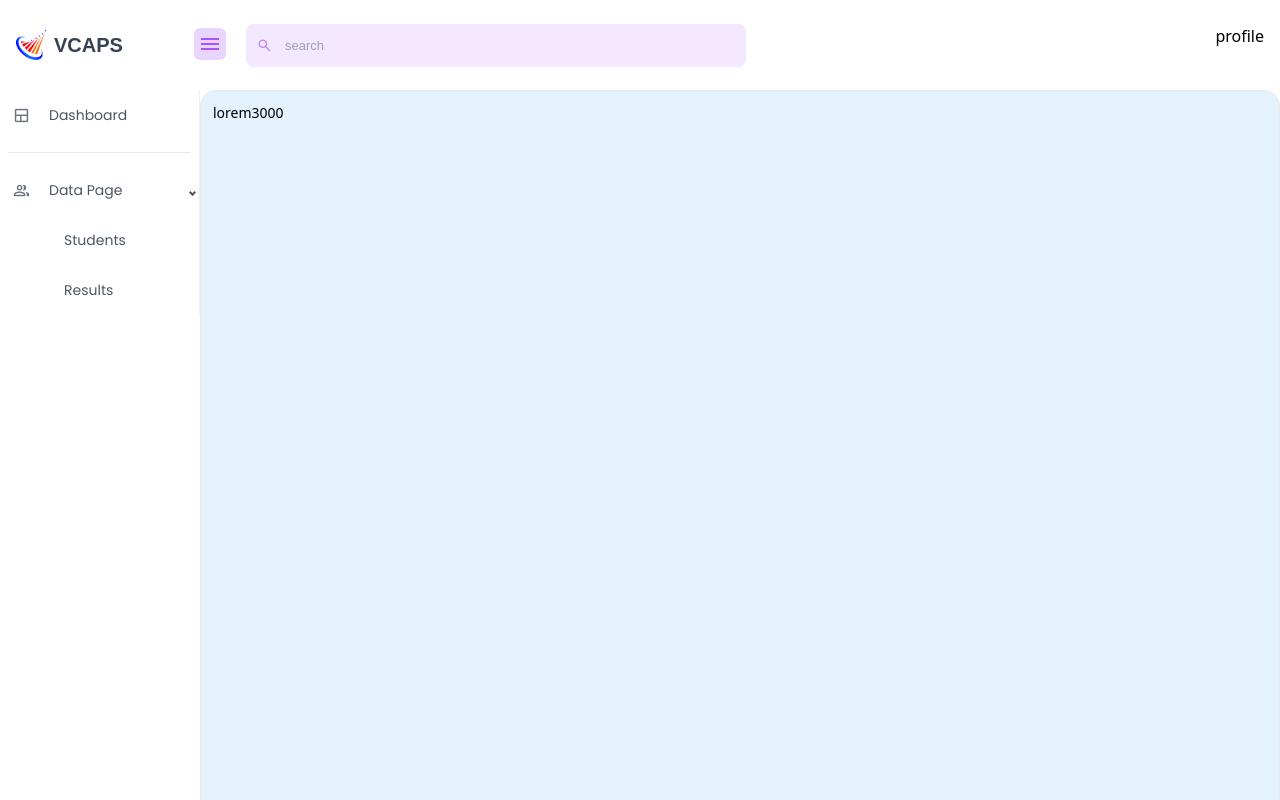
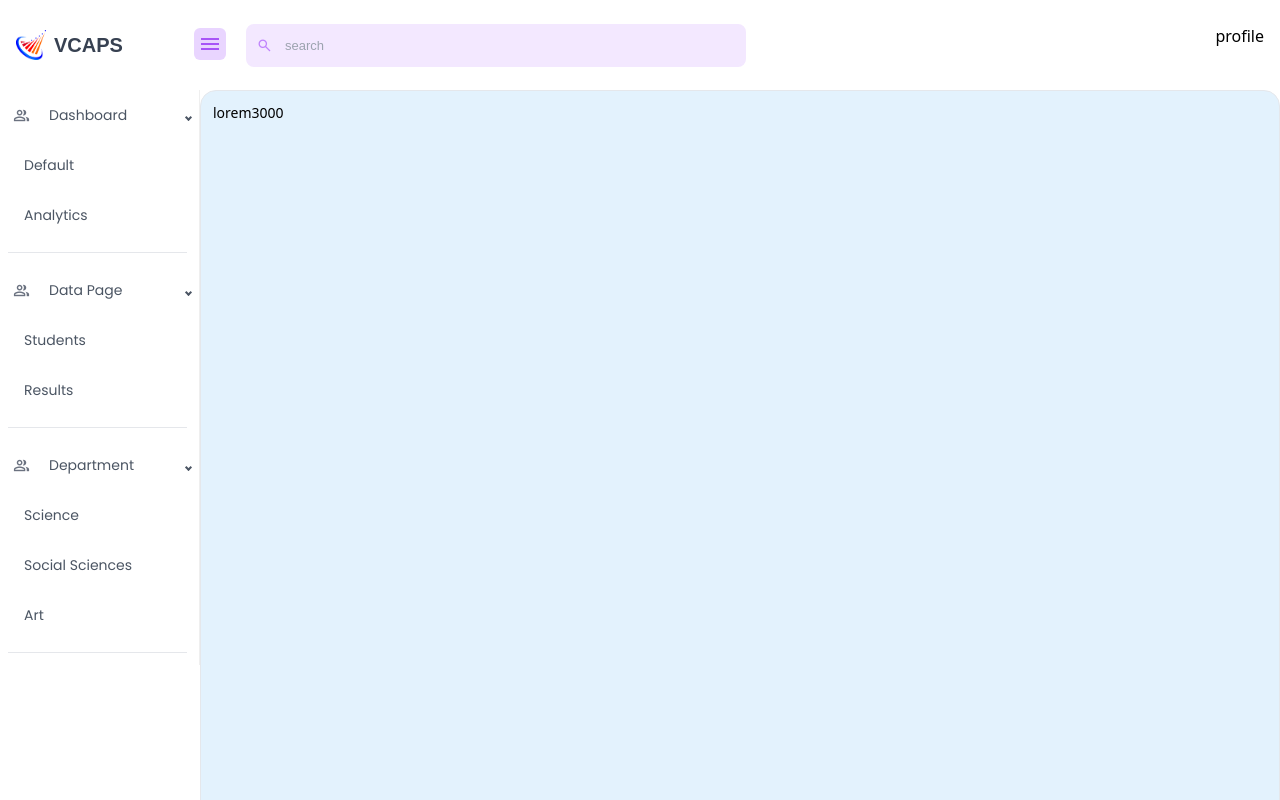
Before and after one commit to codewithjohnson/valdymas-college-admin-dashboard, a React (Vite) app: page / in a window 1280 px wide. Built offline with nearby package versions, Linux system fonts and the light colour scheme; no server answers.

Commit message:
added thin scroll bar tailwind plugin

```diff
--- a/package.json
+++ b/package.json
@@ -29,6 +29,7 @@
     "@vitejs/plugin-react": "^3.0.0",
     "autoprefixer": "^10.4.13",
     "postcss": "^8.4.20",
+    "tailwind-scrollbar": "^2.0.1",
     "tailwindcss": "^3.2.4",
     "vite": "^4.0.0"
   }
--- a/src/components/sidebar/index.jsx
+++ b/src/components/sidebar/index.jsx
@@ -5,32 +5,37 @@ import { NavLink, Link } from "react-router-dom";
 
 export const Aside = () => {
   return (
-    <div className="sidebar--container font-poppins w-full">
+    <div className="sidebar--container font-poppins w-full h-full overflow-y-scroll scrollbar-none">
       <Sidebar
         backgroundColor="white"
         transitionDuration={1000}
         width="200px"
         collapsedWidth="40px"
       >
-        <Menu className="capitalize text-[14px] -mx-4">
-          <Menu className="">
-            <Link to="/dashboard">
-              <MenuItem
+        <Menu>
+          <Menu className="capitalize text-[14px] -mx-4 pr-1">
+            {/* dashboard default */}
+
+            <SubMenu
               icon={
-                  <span className="material-symbols-outlined submenuIcon">
-                    team_dashboard
+                <span className="material-symbols-outlined  submenuIcon">
+                  group
                 </span>
               }
+              defaultOpen
+              className="submenuTitle"
+              label="dashboard"
             >
-                <p className="submenuTitle">dashboard</p>
-              </MenuItem>
+              <Link className="">
+                <MenuItem className="submenuText">default</MenuItem>
               </Link>
-          </Menu>
-
+              <Link>
+                <MenuItem className="submenuText">analytics</MenuItem>
+              </Link>
               <hr className="mx-6 my-3" />
+            </SubMenu>
 
             {/* Data Page */}
-
             <SubMenu
               icon={
                 <span className="material-symbols-outlined  submenuIcon">
@@ -47,7 +52,32 @@ export const Aside = () => {
               <Link>
                 <MenuItem className="submenuText">results</MenuItem>
               </Link>
+              <hr className="mx-6 my-3" />
             </SubMenu>
+
+            {/* department pages */}
+            <SubMenu
+              icon={
+                <span className="material-symbols-outlined  submenuIcon">
+                  group
+                </span>
+              }
+              defaultOpen
+              className="submenuTitle"
+              label="department"
+            >
+              <Link className="">
+                <MenuItem className="submenuText">science</MenuItem>
+              </Link>
+              <Link>
+                <MenuItem className="submenuText">social sciences</MenuItem>
+              </Link>
+              <Link>
+                <MenuItem className="submenuText">art</MenuItem>
+              </Link>
+              <hr className="mx-6 my-3" />
+            </SubMenu>
+          </Menu>
         </Menu>
       </Sidebar>
     </div>
--- a/src/index.css
+++ b/src/index.css
@@ -10,6 +10,8 @@
     @apply text-gray-600 hover:text-purple-700
   }
   .submenuText{
-    @apply text-gray-600 hover:text-purple-700 text-start px-10
+    @apply text-gray-600 hover:text-purple-700 text-start
   }
 }
+
+/* px-10 */
--- a/src/layout/mainLayout/index.jsx
+++ b/src/layout/mainLayout/index.jsx
@@ -14,7 +14,7 @@ const MainLayout = ({ children }) => {
           <Aside />
         </aside>
 
-        <main className="bg-[#E3F2FD] p-3 border rounded-2xl h-full w-full overflow-scroll">
+        <main className="bg-[#E3F2FD] p-3 border rounded-2xl h-full w-full overflow-scroll scrollbar-thin ">
           {children}
         </main>
       </section>
--- a/tailwind.config.cjs
+++ b/tailwind.config.cjs
@@ -1,4 +1,6 @@
 /** @type {import('tailwindcss').Config} */
+const plugin = require("tailwindcss/plugin");
+
 module.exports = {
   content: ["./index.html", "./src/**/*.{js,ts,jsx,tsx}"],
   theme: {
@@ -10,5 +12,5 @@ module.exports = {
     },
     extend: {},
   },
-  plugins: [],
+  plugins: [require("tailwind-scrollbar")],
 };
```
Also changed, not shown: 1 other file (tests, documents, lock files or other folders). Lines whose indentation alone changed are shown as unchanged.
